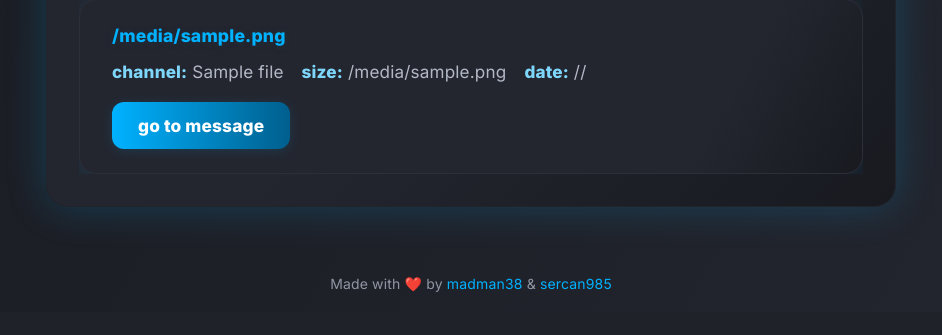
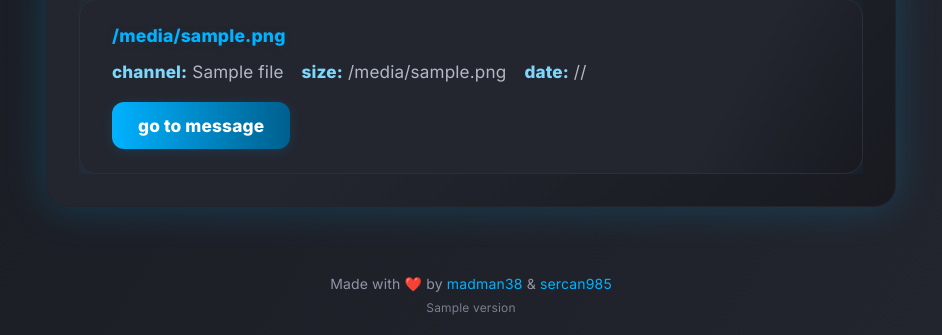
Before and after one commit to madman38/tg-mass-file-search, a Flask app: template templates/results.html in a window 1280 px wide. Shown: the part 636-971 px from the top of the page, without its empty margins (169-1111 px from the left). Before the commit the page ends 928 px from the top, so only its background shows below. Run offline with Flask 2, Linux system fonts and the light colour scheme; the template is opened without the code that fills it: most values are stand-ins (such as "Sample title", 1, 10 or a date in 2020); parts of the project's set-up code (start-up, migrations or seed data) failed here and were passed over.

Commit message:
Added version info to footer & modified README.md changed README.md caution callout to warning. [see why](https://github.com/orgs/community/discussions/16925#discussion-4085374)

```diff
--- a/app.py
+++ b/app.py
@@ -8,6 +8,9 @@ from telethon.tl.functions.contacts import SearchRequest
 from telethon.tl.types import InputMessagesFilterDocument, Channel, MessageMediaDocument, User, Chat
 from telethon.errors.rpcerrorlist import FloodWaitError, SessionPasswordNeededError, UserDeactivatedBanError, AuthKeyUnregisteredError
 from telethon.errors import BotMethodInvalidError, ChannelPrivateError, UserNotParticipantError, ChatAdminRequiredError
+
+# --- Version Info ---
+app_version = "v1.3.1"
 
 # --- Configuration ---
 load_dotenv()
@@ -179,12 +182,10 @@ async def search_files_in_channels_async(tg_client, potential_channel_entities,
             logging.error(f"Error searching messages in '{channel_title}' (ID: {entity.id}): {e}", exc_info=False)
     return found_files
 
-
-
 # --- Flask Routes ---
 @app.route('/', methods=['GET'])
 def index():
-    return render_template('index.html')
+    return render_template('index.html', version=app_version)
 
 @app.route('/search', methods=['GET'])
 def search_files_route():
@@ -225,10 +226,10 @@ def search_files_route():
             else:
                 logging.info(f"No files found for query '{query}' in the identified entities.")
                 error_message = f"No files found for '{query}' in the searched channels/chats."
-        if error_message:
-            return render_template('index.html', error=error_message)
+            if error_message:
+                return render_template('index.html', error=error_message, version=app_version)
         # For results page, do not pass keywords or query back to the form
-        return render_template('results.html', query=query, results=search_results_data)
+        return render_template('results.html', query=query, results=search_results_data, version=app_version)
 
     except ConnectionRefusedError as e:
         logging.error(f"Client authorization/connection error: {e}")
@@ -240,10 +241,7 @@ def search_files_route():
         logging.error(f"Unexpected error during search: {e}", exc_info=True)
         error_message = f"An internal server error occurred: {str(e)}"
 
-    return render_template('index.html', error=error_message)
-
-
-
+    return render_template('index.html', error=error_message, version=app_version)
 
 # --- Main Execution & Startup/Shutdown (same as before) ---
 async def startup_connect_telethon():
--- a/templates/index.html
+++ b/templates/index.html
@@ -274,6 +274,8 @@
     </div>
     <div style="text-align: center; margin-top: 30px; padding: 20px; color: #8f96a3; font-size: 14px;">
         Made with ❤️ by <a href="https://github.com/madman38" style="color: #00b2ff; text-decoration: none;">madman38</a> &amp; <a href="https://github.com/sercan985" style="color: #00b2ff; text-decoration: none;">sercan985</a>
+        <br>
+        <span style="font-size: 12px; margin-top: 8px; display: inline-block; opacity: 0.8;">{{ version }}</span>
     </div>
 </body>
 </html>
--- a/templates/results.html
+++ b/templates/results.html
@@ -64,7 +64,7 @@
         {% elif not error %}
             <div class="no-results" style="margin-top: 40px; text-align: center; background: rgba(0, 178, 255, 0.04); padding: 28px; border-radius: 16px; border: 1px solid rgba(0, 178, 255, 0.1); word-wrap: break-word; overflow-wrap: break-word;">
                 <div style="color: #00b2ff; font-size: 24px; margin-bottom: 12px;">🔍</div>
-                <p style="color: #8a8fa6; font-size: 1.15em; margin: 0; line-height: 1.5; word-wrap: break-word; overflow-wrap: break-word;">No files found matching your query in the relevant channels/chats.</p>
+                <p style="color: #8a8fa6; font-size: 1.15em; margin: 0; line-height: 1.5; word-wrap: break-word; overflow-wrap: break-word;">No channels/chats found matching your channel keywords.</p>
                 <p style="color: #7ed6fa; font-size: 0.95em; margin: 10px 0 0 0; word-wrap: break-word; overflow-wrap: break-word;">Try adjusting your search terms or channel keywords</p>
             </div>
         {% endif %}
@@ -266,6 +266,8 @@
     </script>
     <div style="text-align: center; margin-top: 30px; padding: 20px; color: #8f96a3; font-size: 14px;">
         Made with ❤️ by <a href="https://github.com/madman38" style="color: #00b2ff; text-decoration: none;">madman38</a> &amp; <a href="https://github.com/sercan985" style="color: #00b2ff; text-decoration: none;">sercan985</a>
+        <br>
+        <span style="font-size: 12px; margin-top: 8px; display: inline-block; opacity: 0.8;">{{ version }}</span>
     </div>
 </body>
 </html>
```
Also changed, not shown: README.md.
